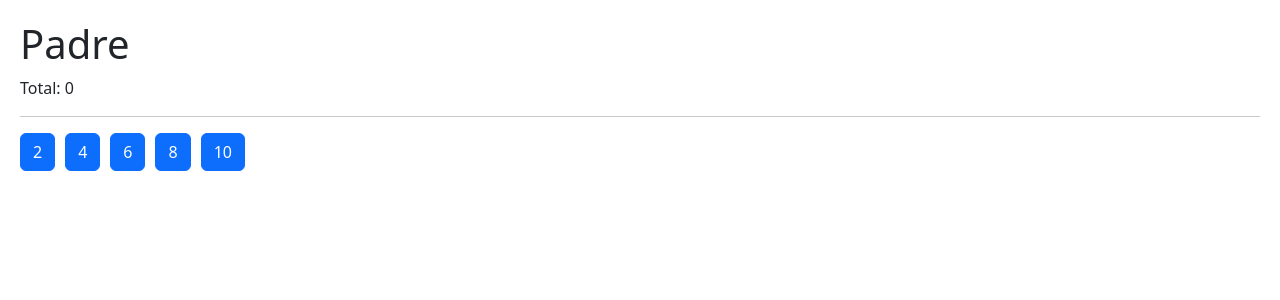
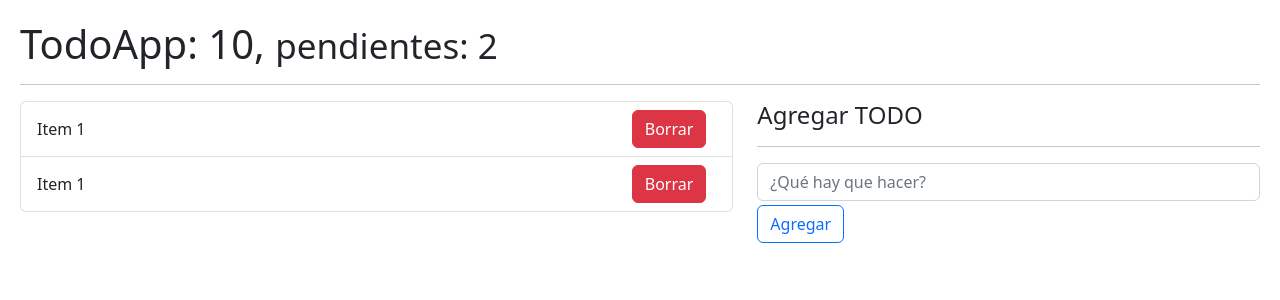
Before and after one commit to Lanzarot98/HooksApp, a React (Vite) app: page / in a window 1280 px wide. Shown: the top 300 px of the page. Built offline with nearby package versions, Linux system fonts and the light colour scheme.

Commit message:
list shell

```diff
--- /dev/null
+++ b/src/08-useReducer/TodoApp.jsx
@@ -0,0 +1,63 @@
+import { useReducer } from 'react';
+import { todoReducer } from './todoReducer';
+
+const initialState = [
+    {
+        id: new Date().getTime(), // para generar un id temporal
+        description: 'Recolectar la piedra del alma',
+        done: false,
+    },
+    {
+        id: new Date().getTime()*3,
+        description: 'Recolectar la piedra de poder',
+        done: false,
+    },
+]
+
+export const TodoApp = () => {
+
+    const [ toDos, dispatch ] = useReducer( todoReducer, initialState );
+
+  return (
+    <>
+        <h1>TodoApp: 10, <small>pendientes: 2</small></h1>
+        <hr />
+
+        <div className='row'>
+            <div className='col-7'>
+                <ul className='list-group'>
+                    {
+                        toDos.map( (toDo)=> (
+                            <li key={ toDo.id } className='list-group-item d-flex justify-content-between'>
+                                <span className='align-self-center'>Item 1</span>
+                                <button className='btn btn-danger'>Borrar</button>
+                            </li>
+                        ))
+                    }
+                </ul>
+            </div>
+
+            <div className='col-5'>
+                <h4>Agregar TODO</h4>
+                <hr />
+                <form>
+                    <input
+                        type="text"
+                        placeholder="¿Qué hay que hacer?"
+                        className="form-control"
+                    />
+
+                    <button
+                        type="submit"
+                        className='btn btn-outline-primary mt-1'
+                    >
+                        Agregar
+                    </button>
+                </form>
+            </div>
+
+        </div>
+
+    </>
+  )
+}
--- /dev/null
+++ b/src/08-useReducer/intro-reducer.js
@@ -0,0 +1,41 @@
+// mi estado inicial
+const initialState = [{
+    id: 1,
+    toDo: 'Recolectar la piedra del Alma',
+    done: false,
+}];
+
+const toDoReducer = ( state = initialState, action= {} ) => {
+
+    if ( action.type === '[TODO] add toDo') {
+        return [...state, action.payload] // como es un arreglo expando todo el arreglo
+    }
+
+    return state;
+}
+
+let toDos = toDoReducer();
+
+const newToDo = {
+    id: 2,
+    toDo: 'Recolectar la piedra del poder',
+    done: false
+}
+
+const addToDoAction = {
+    type: '[TODO] add toDo',
+    payload: newToDo,
+}
+
+toDos = toDoReducer( toDos, addToDoAction );
+
+
+// estaríamos tentados a hacer algo así. pero es algo que no deberíamos hacer
+// en react si hacemos una mutación no nos re-dibujaría nada y es una mala práctica cuando mutamos el estado de esta manera
+// toDos.push({
+//     id: 2,
+//     toDo: 'Recolectar la piedra del poder',
+//     done: false
+// })
+
+console.log({state: toDos});
--- /dev/null
+++ b/src/08-useReducer/todoReducer.js
@@ -0,0 +1,9 @@
+export const todoReducer = ( initialState = [], action ) =>{
+    switch ( action.type ) {
+        case 'ABC':
+            throw new Error('Action.type = ABC no esta implementada')
+
+        default:
+            return initialState;
+    }
+}
--- a/src/main.jsx
+++ b/src/main.jsx
@@ -1,6 +1,10 @@
 import React from 'react';
 import ReactDOM from 'react-dom/client';
-import { Padre } from './07-tarea-memo/Padre';
+
+
+import { TodoApp } from './08-useReducer/TodoApp';
+// import './08-useReducer/intro-reducer';
+// import { Padre } from './07-tarea-memo/Padre';
 // import { CallbackHook } from './06-memos/CallbackHook';
 // import { MemoHook } from './06-memos/MemoHook';
 // import { Memorize } from './06-memos/Memorize';
@@ -12,10 +16,12 @@
 // import { CounterApp } from './01-useState/CounterApp';
 // import { CounterWithCustomHook } from './01-useState/CounterWithCustomHook';
 // import { HooksApp } from './HooksApp';
-import './index.css'
+
+
+import './index.css';
 
 ReactDOM.createRoot(document.getElementById('root')).render(
   // <React.StrictMode>
-    <Padre />
+    <TodoApp />
   // </React.StrictMode>
 )
```
